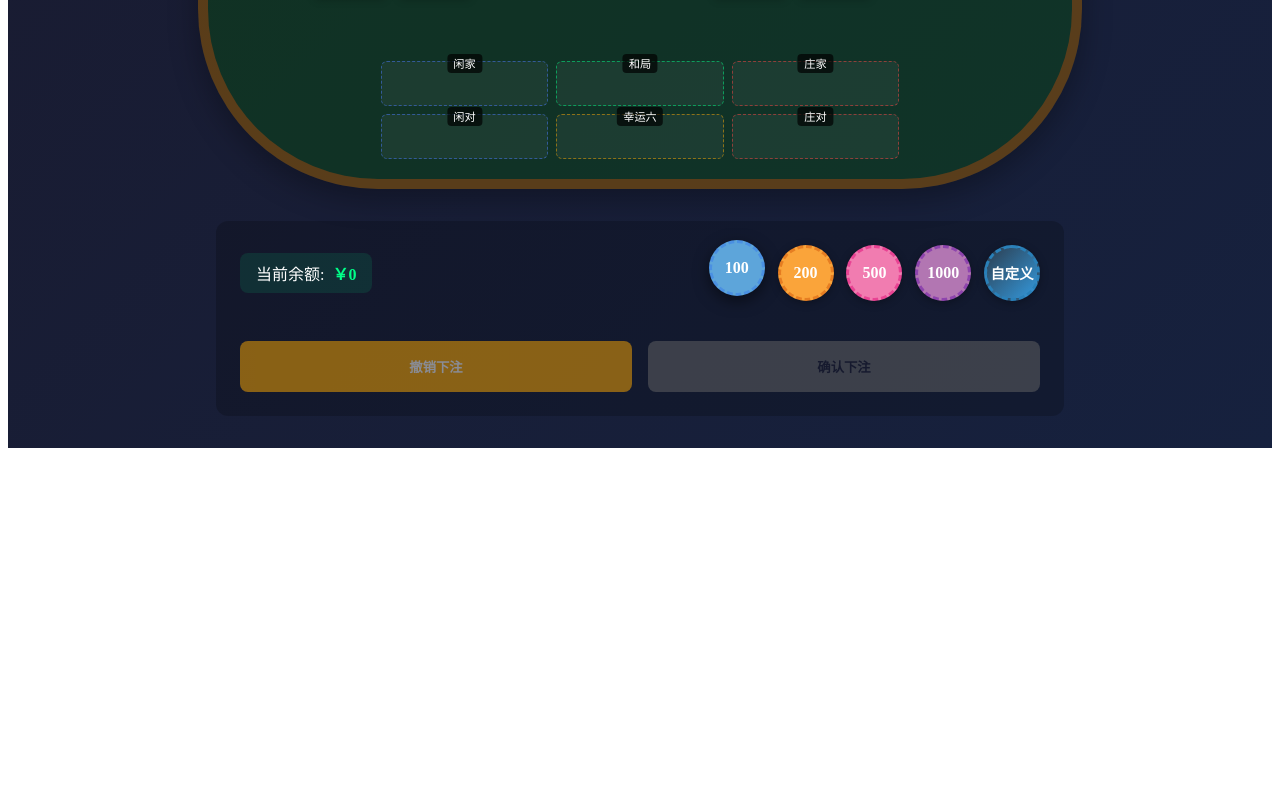
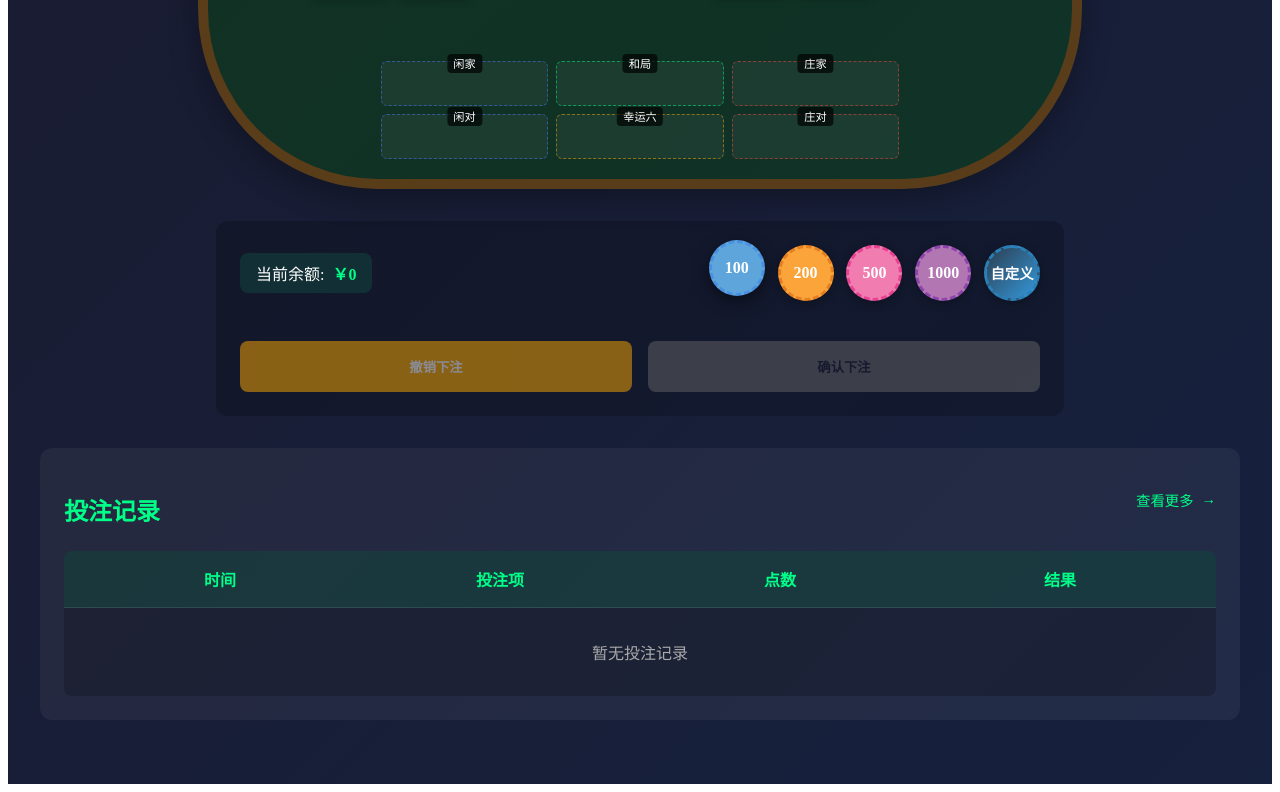
Before and after one commit to Monika18Y/casino, a Vue app: page /games/live/baccarat in a window 1280 px wide. Shown: the part 656-1448 px from the top of the page. Before the commit the page ends 1112 px from the top, so only its background shows below. Built offline with nearby package versions, Linux system fonts and the light colour scheme; sample sign-in values are in the browser's storage.

Commit message:
修改逻辑bug，增加牌盒、下注记录等

```diff
--- a/src/views/games/live/Baccarat.vue
+++ b/src/views/games/live/Baccarat.vue
@@ -222,12 +222,58 @@
           </div>
         </div>
       </div>
+
+      <!-- 添加投注记录板块 -->
+      <div class="bet-history-section">
+        <div class="section-header">
+          <h2>投注记录</h2>
+          <router-link to="/betting-history" class="view-more">
+            查看更多
+            <span class="arrow">→</span>
+          </router-link>
+        </div>
+        <div class="history-list">
+          <div class="history-header">
+            <span>时间</span>
+            <span>投注项</span>
+            <span>点数</span>
+            <span>结果</span>
+          </div>
+          <div v-if="displayHistory.length === 0" class="no-records">
+            暂无投注记录
+          </div>
+          <div v-else v-for="record in displayHistory" :key="record.id" class="history-item">
+            <span class="time">{{ record.time }}</span>
+            <span class="bet-type">{{ record.betType }}</span>
+            <div class="cards-display">
+              <div class="player-cards">
+                <span class="cards-label">闲:</span>
+                <span class="card-value" v-for="(card, index) in formatCards(record.playerCards)" :key="'p'+index">
+                  {{ getCardEmoji(card.suit) }}{{ card.value }}
+                </span>
+                <span class="score">({{ calculateDisplayScore(record.playerCards) }})</span>
+              </div>
+              <div class="banker-cards">
+                <span class="cards-label">庄:</span>
+                <span class="card-value" v-for="(card, index) in formatCards(record.bankerCards)" :key="'b'+index">
+                  {{ getCardEmoji(card.suit) }}{{ card.value }}
+                </span>
+                <span class="score">({{ calculateDisplayScore(record.bankerCards) }})</span>
+              </div>
+            </div>
+            <span :class="['result', record.profit > 0 ? 'win' : record.profit < 0 ? 'lose' : 'tie']">
+              {{ record.profit > 0 ? '+' : ''}}{{ record.profit }}
+            </span>
+          </div>
+        </div>
+      </div>
     </main>
   </div>
 </template>
 
 <script>
 import { useRouter } from 'vue-router'
+import { getBetHistory, addBetHistory } from '@/utils/betHistory'
 
 export default {
   name: 'BaccaratGame',
@@ -265,7 +311,8 @@ export default {
       countdown: 10,
       betsConfirmed: false,
       countdownTimer: null,
-      canStartNewRound: true
+      canStartNewRound: true,
+      betHistory: []
     }
   },
   computed: {
@@ -273,6 +320,9 @@ export default {
       return !this.isDealing &&
              this.selectedChipValue > 0 &&
              this.selectedChipValue <= this.userBalance
+    },
+    displayHistory() {
+      return this.betHistory.slice(0, 10)
     }
   },
   methods: {
@@ -448,6 +498,22 @@ export default {
           this.initializeDeck();
         }
 
+        // 检查是否已确认下注
+        if (this.currentBets.length > 0 && !this.betsConfirmed) {
+          // 如果有下注但未确认，则返还筹码
+          let totalRefund = 0;
+          this.currentBets.forEach(bet => {
+            totalRefund += bet.amount;
+          });
+
+          // 返还金额到用户余额
+          this.userBalance += totalRefund;
+          this.updateUserBalance();
+
+          // 清空当前下注
+          this.currentBets = [];
+        }
+
         // 发前两张牌
         await this.dealInitialCards();
 
@@ -546,7 +612,10 @@ export default {
       }
     },
     settleBets() {
+      if (this.currentBets.length === 0) return;
+
       let totalWin = 0;
+      const betResults = [];
 
       for (const bet of this.currentBets) {
         let winAmount = 0;
@@ -577,11 +646,33 @@ export default {
         if (winAmount > 0) {
           totalWin += winAmount + bet.amount;
         }
+
+        betResults.push({
+          type: bet.type,
+          amount: bet.amount,
+          win: winAmount
+        });
       }
 
       // 更新余额
       this.userBalance += totalWin;
       this.updateUserBalance();
+
+      // 添加投注记录
+      const profit = totalWin - this.currentBets.reduce((sum, bet) => sum + bet.amount, 0);
+
+      addBetHistory({
+        game: 'Baccarat',
+        betType: this.currentBets.map(bet => this.getBetTypeName(bet.type)).join(', '),
+        amount: this.currentBets.reduce((sum, bet) => sum + bet.amount, 0),
+        profit: profit,
+        playerCards: this.playerCards.map(card => `${card.suit}${card.value}`).join(','),
+        bankerCards: this.bankerCards.map(card => `${card.suit}${card.value}`).join(','),
+        result: this.gameResult
+      });
+
+      // 更新本地投注历史
+      this.betHistory = getBetHistory().filter(record => record.game === 'Baccarat');
 
       // 清空当前下注
       this.currentBets = [];
@@ -625,12 +716,76 @@ export default {
               rightSlot: true
             };
           }
+
+          // 在倒计时3秒时提醒玩家确认下注
+          if (this.countdown === 3 && this.currentBets.length > 0 && !this.betsConfirmed) {
+            // 可以添加一个视觉提示，比如闪烁确认按钮
+            this.flashConfirmButton();
+          }
         }
 
         if (this.countdown === 0 && this.canStartNewRound) {
           this.startDealing();
         }
       }, 1000);
+    },
+    // 添加一个方法来闪烁确认按钮
+    flashConfirmButton() {
+      const dealBtn = document.querySelector('.deal-btn');
+      if (dealBtn) {
+        dealBtn.classList.add('flash-animation');
+        setTimeout(() => {
+          dealBtn.classList.remove('flash-animation');
+        }, 2000);
+      }
+    },
+    getCardEmoji(suit) {
+      switch(suit) {
+        case 'Heart': return '♥️';
+        case 'Diamond': return '♦️';
+        case 'Club': return '♣️';
+        case 'Spade': return '♠️';
+        default: return suit;
+      }
+    },
+    formatCards(cardsString) {
+      if (!cardsString) return [];
+
+      const cards = cardsString.split(',');
+      return cards.map(card => {
+        // 修改正则表达式以正确提取花色和点数
+        const match = card.match(/^([A-Za-z]+)([0-9AJQK]+)$/);
+        if (!match) return { suit: '', value: '' };
+
+        return {
+          suit: match[1],
+          value: match[2]
+        };
+      });
+    },
+    calculateDisplayScore(cardsString) {
+      if (!cardsString) return 0;
+
+      const cards = cardsString.split(',');
+      let score = 0;
+
+      for (const card of cards) {
+        // 使用与formatCards相同的正则表达式提取值
+        const match = card.match(/^([A-Za-z]+)([0-9AJQK]+)$/);
+        if (!match) continue;
+
+        const value = match[2];
+
+        if (value === 'A') {
+          score += 1;
+        } else if (['10', 'J', 'Q', 'K'].includes(value)) {
+          score += 0;
+        } else {
+          score += parseInt(value);
+        }
+      }
+
+      return score % 10;
     }
   },
   mounted() {
@@ -646,6 +801,9 @@ export default {
 
     // 开始第一轮倒计时
     this.startNewRound();
+
+    // 初始化投注历史
+    this.betHistory = getBetHistory().filter(record => record.game === 'Baccarat');
   },
   beforeUnmount() {
     // 清除定时器
@@ -1538,4 +1696,203 @@ h1 {
     transform: translateY(0) scale(1);
   }
 }
+
+/* 添加投注记录相关样式 */
+.bet-history-section {
+  margin: 2rem 0;
+  padding: 1.5rem;
+  background: rgba(255, 255, 255, 0.05);
+  border-radius: 12px;
+}
+
+.section-header {
+  display: flex;
+  justify-content: space-between;
+  align-items: center;
+  margin-bottom: 1.5rem;
+}
+
+.section-header h2 {
+  margin-bottom: 0;
+  color: #00ff88;
+}
+
+.view-more {
+  color: #00ff88;
+  text-decoration: none;
+  display: flex;
+  align-items: center;
+  gap: 0.5rem;
+  font-size: 0.9rem;
+  transition: all 0.3s ease;
+}
+
+.view-more:hover {
+  transform: translateX(5px);
+}
+
+.arrow {
+  transition: transform 0.3s ease;
+}
+
+.view-more:hover .arrow {
+  transform: translateX(3px);
+}
+
+.history-list {
+  background: rgba(0, 0, 0, 0.2);
+  border-radius: 8px;
+  overflow: hidden;
+}
+
+.history-header {
+  display: grid;
+  grid-template-columns: 1fr 1fr 1fr 1fr;
+  padding: 1rem;
+  background: rgba(0, 255, 136, 0.1);
+  font-weight: bold;
+  color: #00ff88;
+  text-align: center;
+  border-bottom: 1px solid rgba(255, 255, 255, 0.1);
+}
+
+.history-item {
+  display: grid;
+  grid-template-columns: 1fr 1fr 1fr 1fr;
+  padding: 1rem;
+  border-bottom: 1px solid rgba(255, 255, 255, 0.1);
+  transition: background-color 0.3s ease;
+  align-items: center;
+  text-align: center;
+}
+
+.history-item:last-child {
+  border-bottom: none;
+}
+
+.history-item:hover {
+  background: rgba(255, 255, 255, 0.05);
+}
+
+.time {
+  color: #aaa;
+}
+
+.bet-type {
+  color: white;
+}
+
+.amount {
+  color: #aaa;
+}
+
+.result {
+  font-weight: bold;
+}
+
+.win {
+  color: #00ff88;
+}
+
+.lose {
+  color: #ff4444;
+}
+
+.tie {
+  color: #aaa;
+}
+
+.no-records {
+  padding: 2rem;
+  text-align: center;
+  color: #aaa;
+}
+
+@media (max-width: 768px) {
+  .history-header {
+    display: none;
+  }
+
+  .history-item {
+    grid-template-columns: 1fr;
+    gap: 0.5rem;
+    text-align: left;
+    padding: 1rem;
+  }
+
+  .time::before {
+    content: "时间: ";
+    color: #00ff88;
+  }
+
+  .bet-type::before {
+    content: "投注: ";
+    color: #00ff88;
+  }
+
+  .cards-display::before {
+    content: "点数: ";
+    color: #00ff88;
+    align-self: flex-start;
+  }
+
+  .result::before {
+    content: "结果: ";
+    color: #00ff88;
+  }
+
+  .player-cards, .banker-cards {
+    justify-content: flex-start;
+    margin-left: 1rem;
+  }
+}
+
+.cards-display {
+  display: flex;
+  flex-direction: column;
+  gap: 0.3rem;
+  align-items: center;
+}
+
+.player-cards, .banker-cards {
+  display: flex;
+  align-items: center;
+  gap: 0.3rem;
+  flex-wrap: wrap;
+  justify-content: center;
+}
+
+.cards-label {
+  font-weight: bold;
+  margin-right: 0.3rem;
+}
+
+.card-value {
+  background: rgba(255, 255, 255, 0.1);
+  border-radius: 4px;
+  padding: 0.1rem 0.3rem;
+  margin: 0 0.1rem;
+}
+
+.score {
+  color: #ffd700;
+  font-weight: bold;
+  margin-left: 0.3rem;
+}
+
+/* 添加闪烁按钮动画 */
+.flash-animation {
+  animation: flashButton 0.5s ease-in-out infinite alternate;
+}
+
+@keyframes flashButton {
+  from {
+    box-shadow: 0 0 5px rgba(0, 255, 136, 0.5);
+    transform: scale(1);
+  }
+  to {
+    box-shadow: 0 0 20px rgba(0, 255, 136, 0.8);
+    transform: scale(1.05);
+  }
+}
 </style>
```
